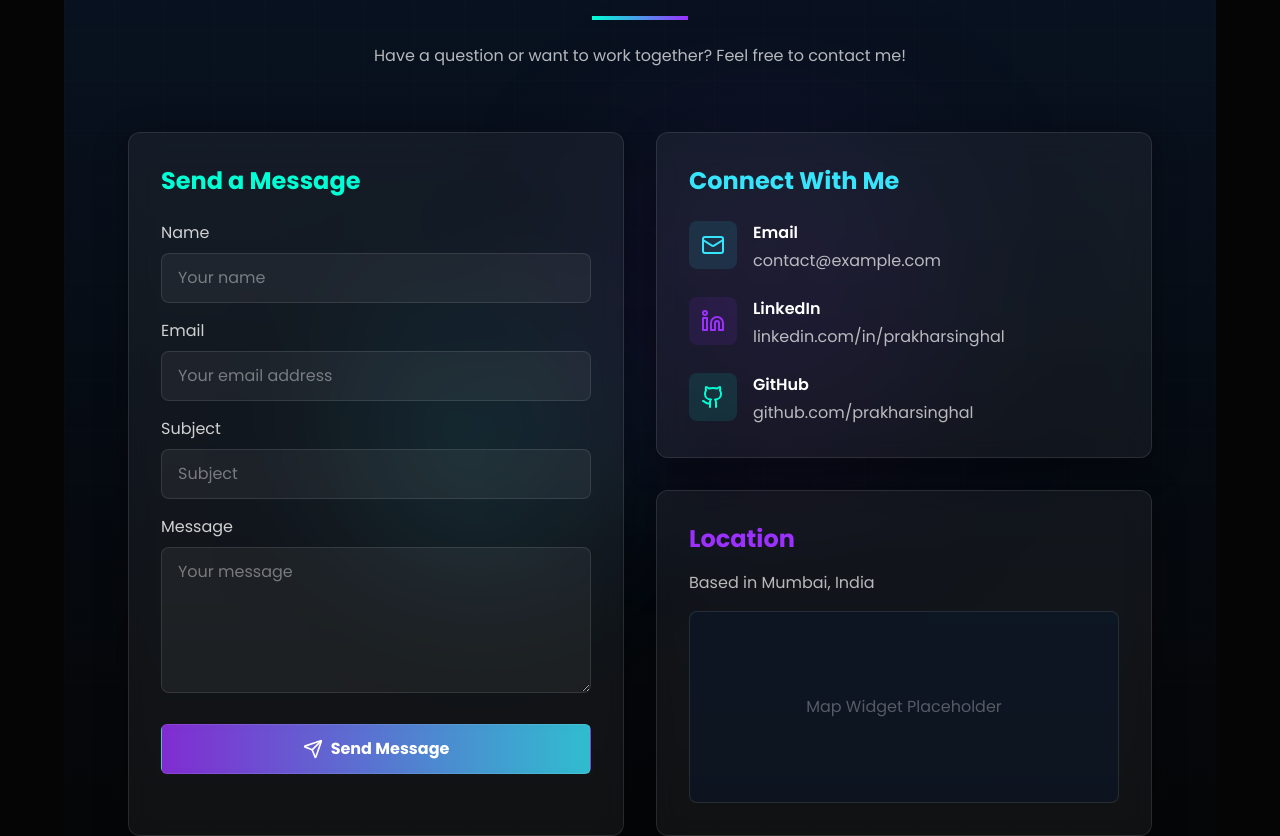
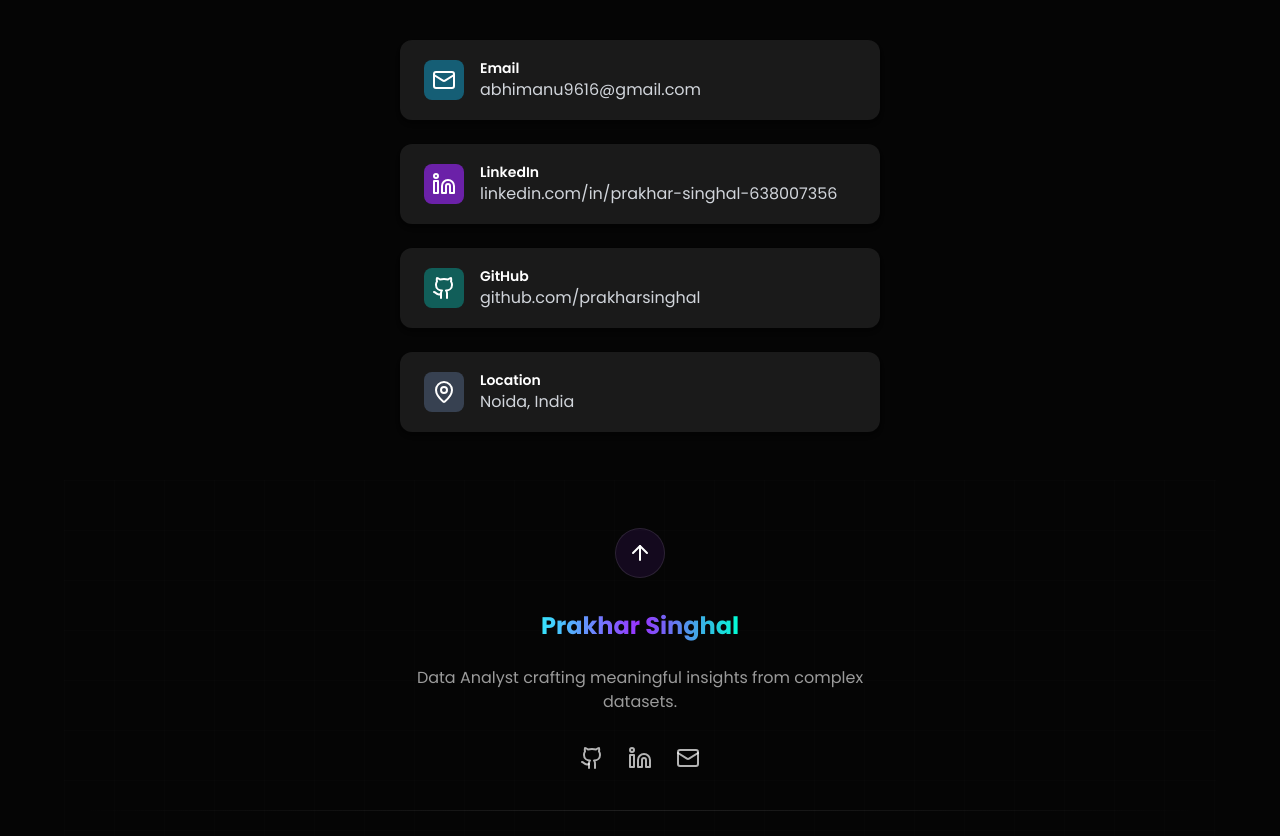
Before and after one commit to EveryAbhi00/testing, a React (Vite) app: page / in a window 1280 px wide. Shown: the part 6564-7400 px from the top of the page. Built offline with nearby package versions, Linux system fonts and the light colour scheme.

Commit message:
contacts changes

```diff
--- a/src/components/ContactSection.tsx
+++ b/src/components/ContactSection.tsx
@@ -1,237 +1,78 @@
+import { Mail, Linkedin, Github, MapPin } from "lucide-react";
 
-import React, { useState } from 'react';
-import { Send, Github, Linkedin, Mail, MessageSquare } from 'lucide-react';
+// Contact card component
+const ContactCard = ({
+  icon,
+  title,
+  value,
+  href,
+  bgClass,
+}: {
+  icon: JSX.Element;
+  title: string;
+  value: string;
+  href: string;
+  bgClass: string;
+}) => {
+  return (
+    <a
+      href={href}
+      target="_blank"
+      rel="noopener noreferrer"
+      className="flex items-center gap-4 bg-[#1a1a1a] hover:bg-[#2a2a2a] transition-colors px-6 py-4 rounded-xl shadow-md w-full h-20"
+    >
+      <div className={`p-2 rounded-lg ${bgClass} text-white flex-shrink-0`}>
+        {icon}
+      </div>
+      <div className="flex flex-col items-start">
+        <p className="text-white font-semibold text-sm">{title}</p>
+        <p className="text-gray-300 text-base">{value}</p>
+      </div>
+    </a>
+  );
+};
 
-const ContactSection = () => {
-  const [formData, setFormData] = useState({
-    name: '',
-    email: '',
-    subject: '',
-    message: ''
-  });
+// Contact section
+export default function Contact() {
+  return (
+    <section id="contact" className="py-12 text-center">
+      <h2 className="text-4xl font-bold text-transparent bg-clip-text bg-gradient-to-r from-cyan-400 to-purple-500">
+        Get In Touch
+      </h2>
+      <p className="text-gray-400 mt-2">
+        Feel free to reach out through any of the platforms below.
+      </p>
 
-  const [isSubmitting, setIsSubmitting] = useState(false);
-  const [submitted, setSubmitted] = useState(false);
-
-  const handleChange = (e: React.ChangeEvent<HTMLInputElement | HTMLTextAreaElement>) => {
-    const { name, value } = e.target;
-    setFormData(prev => ({ ...prev, [name]: value }));
-  };
-
-  const handleSubmit = (e: React.FormEvent) => {
-    e.preventDefault();
-    setIsSubmitting(true);
-
-    // Simulate form submission
-    setTimeout(() => {
-      setIsSubmitting(false);
-      setSubmitted(true);
-      setFormData({ name: '', email: '', subject: '', message: '' });
-
-      // Reset success message after 5 seconds
-      setTimeout(() => {
-        setSubmitted(false);
-      }, 5000);
-    }, 1500);
-  };
-
-  return (
-    <section id="contact" className="py-20 relative overflow-hidden bg-grid">
-      <div className="absolute inset-0 bg-gradient-to-b from-cyberpunk-darkblue/80 to-cyberpunk-black opacity-90"></div>
-
-      {/* Glow effects */}
-      <div className="absolute top-1/4 right-1/4 w-80 h-80 rounded-full bg-cyberpunk-purple/10 filter blur-[100px]"></div>
-      <div className="absolute bottom-1/3 left-1/4 w-64 h-64 rounded-full bg-cyberpunk-blue/10 filter blur-[80px]"></div>
-
-      <div className="container mx-auto px-4 relative z-10">
-        <div className="text-center mb-16">
-          <h2 className="text-3xl md:text-4xl font-bold mb-4">
-            <span className="bg-gradient-to-r from-cyberpunk-teal to-cyberpunk-purple bg-clip-text text-transparent">
-              Get In Touch
-            </span>
-          </h2>
-          <div className="w-24 h-1 bg-gradient-to-r from-cyberpunk-teal to-cyberpunk-purple mx-auto mb-6"></div>
-          <p className="text-white/70 max-w-2xl mx-auto">
-            Have a question or want to work together? Feel free to contact me!
-          </p>
-        </div>
-
-        <div className="grid md:grid-cols-2 gap-8 max-w-5xl mx-auto">
-          <div className="glass-card p-8">
-            <h3 className="text-2xl font-bold mb-6 text-cyberpunk-teal">Send a Message</h3>
-
-            {submitted ? (
-              <div className="text-center py-10">
-                <div className="inline-flex items-center justify-center w-16 h-16 rounded-full bg-cyberpunk-teal/20 text-cyberpunk-teal mb-4">
-                  <MessageSquare size={32} />
-                </div>
-                <h4 className="text-xl font-bold text-white mb-2">Message Sent!</h4>
-                <p className="text-white/70">
-                  Thank you for reaching out. I'll get back to you as soon as possible.
-                </p>
-              </div>
-            ) : (
-              <form onSubmit={handleSubmit}>
-                <div className="mb-4">
-                  <label htmlFor="name" className="block text-white/80 mb-2">
-                    Name
-                  </label>
-                  <input
-                    type="text"
-                    id="name"
-                    name="name"
-                    required
-                    value={formData.name}
-                    onChange={handleChange}
-                    className="w-full px-4 py-3 rounded-lg bg-white/5 border border-white/10 text-white placeholder:text-white/40 focus:outline-none focus:ring-2 focus:ring-cyberpunk-blue/50 transition-all"
-                    placeholder="Your name"
-                  />
-                </div>
-
-                <div className="mb-4">
-                  <label htmlFor="email" className="block text-white/80 mb-2">
-                    Email
-                  </label>
-                  <input
-                    type="email"
-                    id="email"
-                    name="email"
-                    required
-                    value={formData.email}
-                    onChange={handleChange}
-                    className="w-full px-4 py-3 rounded-lg bg-white/5 border border-white/10 text-white placeholder:text-white/40 focus:outline-none focus:ring-2 focus:ring-cyberpunk-blue/50 transition-all"
-                    placeholder="Your email address"
-                  />
-                </div>
-
-                <div className="mb-4">
-                  <label htmlFor="subject" className="block text-white/80 mb-2">
-                    Subject
-                  </label>
-                  <input
-                    type="text"
-                    id="subject"
-                    name="subject"
-                    required
-                    value={formData.subject}
-                    onChange={handleChange}
-                    className="w-full px-4 py-3 rounded-lg bg-white/5 border border-white/10 text-white placeholder:text-white/40 focus:outline-none focus:ring-2 focus:ring-cyberpunk-blue/50 transition-all"
-                    placeholder="Subject"
-                  />
-                </div>
-
-                <div className="mb-6">
-                  <label htmlFor="message" className="block text-white/80 mb-2">
-                    Message
-                  </label>
-                  <textarea
-                    id="message"
-                    name="message"
-                    required
-                    value={formData.message}
-                    onChange={handleChange}
-                    rows={5}
-                    className="w-full px-4 py-3 rounded-lg bg-white/5 border border-white/10 text-white placeholder:text-white/40 focus:outline-none focus:ring-2 focus:ring-cyberpunk-blue/50 transition-all"
-                    placeholder="Your message"
-                  ></textarea>
-                </div>
-
-                <button
-                  type="submit"
-                  disabled={isSubmitting}
-                  className={`cyber-button w-full flex items-center justify-center ${
-                    isSubmitting ? 'opacity-70 cursor-not-allowed' : ''
-                  }`}
-                >
-                  {isSubmitting ? (
-                    <>
-                      <svg className="animate-spin -ml-1 mr-3 h-5 w-5 text-white" xmlns="http://www.w3.org/2000/svg" fill="none" viewBox="0 0 24 24">
-                        <circle className="opacity-25" cx="12" cy="12" r="10" stroke="currentColor" strokeWidth="4"></circle>
-                        <path className="opacity-75" fill="currentColor" d="M4 12a8 8 0 018-8V0C5.373 0 0 5.373 0 12h4zm2 5.291A7.962 7.962 0 014 12H0c0 3.042 1.135 5.824 3 7.938l3-2.647z"></path>
-                      </svg>
-                      Sending...
-                    </>
-                  ) : (
-                    <>
-                      <Send size={20} className="mr-2" />
-                      Send Message
-                    </>
-                  )}
-                </button>
-              </form>
-            )}
-          </div>
-
-          <div className="flex flex-col">
-            <div className="glass-card p-8 mb-8">
-              <h3 className="text-2xl font-bold mb-6 text-cyberpunk-blue">Connect With Me</h3>
-
-              <div className="space-y-6">
-                <div className="flex items-start">
-                  <div className="p-3 rounded-lg bg-cyberpunk-blue/10 text-cyberpunk-blue mr-4">
-                    <Mail size={24} />
-                  </div>
-                  <div>
-                    <h4 className="font-semibold text-white mb-1">Email</h4>
-                    <a
-                      href="mailto:contact@example.com"
-                      className="text-white/70 hover:text-cyberpunk-blue transition-colors"
-                    >
-                      contact@example.com
-                    </a>
-                  </div>
-                </div>
-
-                <div className="flex items-start">
-                  <div className="p-3 rounded-lg bg-cyberpunk-purple/10 text-cyberpunk-purple mr-4">
-                    <Linkedin size={24} />
-                  </div>
-                  <div>
-                    <h4 className="font-semibold text-white mb-1">LinkedIn</h4>
-                    <a
-                      href="https://linkedin.com/in/username"
-                      target="_blank"
-                      rel="noopener noreferrer"
-                      className="text-white/70 hover:text-cyberpunk-purple transition-colors"
-                    >
-                      linkedin.com/in/prakharsinghal
-                    </a>
-                  </div>
-                </div>
-
-                <div className="flex items-start">
-                  <div className="p-3 rounded-lg bg-cyberpunk-teal/10 text-cyberpunk-teal mr-4">
-                    <Github size={24} />
-                  </div>
-                  <div>
-                    <h4 className="font-semibold text-white mb-1">GitHub</h4>
-                    <a
-                      href="https://github.com/username"
-                      target="_blank"
-                      rel="noopener noreferrer"
-                      className="text-white/70 hover:text-cyberpunk-teal transition-colors"
-                    >
-                      github.com/prakharsinghal
-                    </a>
-                  </div>
-                </div>
-              </div>
-            </div>
-
-            <div className="glass-card p-8 flex-1">
-              <h3 className="text-2xl font-bold mb-4 text-cyberpunk-purple">Location</h3>
-              <p className="text-white/70 mb-4">
-                Based in Mumbai, India
-              </p>
-              <div className="h-36 sm:h-48 rounded-lg bg-cyberpunk-darkblue/50 border border-white/10 flex items-center justify-center text-white/30">
-                Map Widget Placeholder
-              </div>
-            </div>
-          </div>
-        </div>
+      <div className="flex flex-col gap-6 max-w-lg mx-auto mt-10 px-4">
+        <ContactCard
+          icon={<Mail size={24} />}
+          title="Email"
+          value="abhimanu9616@gmail.com"
+          href="mailto:abhimanu9616@gmail.com"
+          bgClass="bg-cyan-800"
+        />
+        <ContactCard
+          icon={<Linkedin size={24} />}
+          title="LinkedIn"
+          value="linkedin.com/in/prakhar-singhal-638007356"
+          href="https://www.linkedin.com/in/prakhar-singhal-638007356"
+          bgClass="bg-purple-800"
+        />
+        <ContactCard
+          icon={<Github size={24} />}
+          title="GitHub"
+          value="github.com/prakharsinghal"
+          href="https://github.com/prakharsinghal"
+          bgClass="bg-teal-800"
+        />
+        <ContactCard
+          icon={<MapPin size={24} />}
+          title="Location"
+          value="Noida, India"
+          href="#"
+          bgClass="bg-gray-700"
+        />
       </div>
     </section>
   );
-};
-
-export default ContactSection;
+}
```
